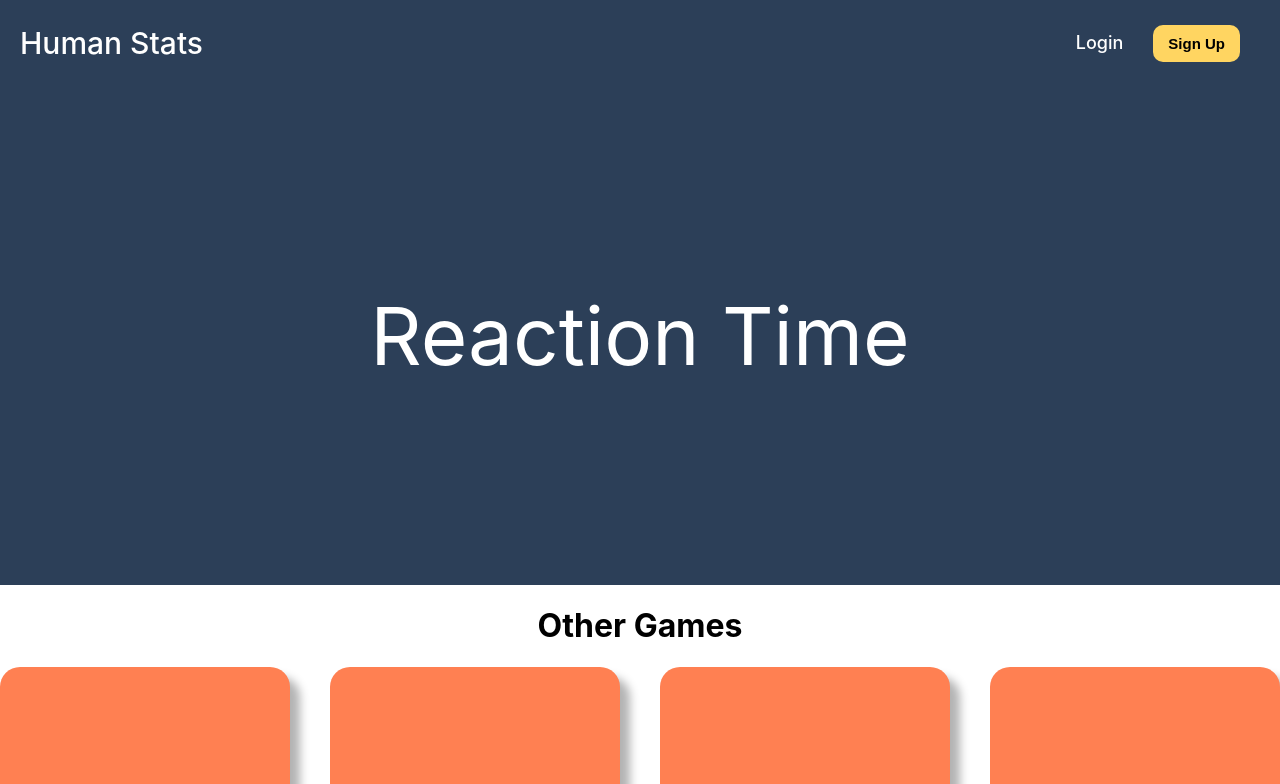
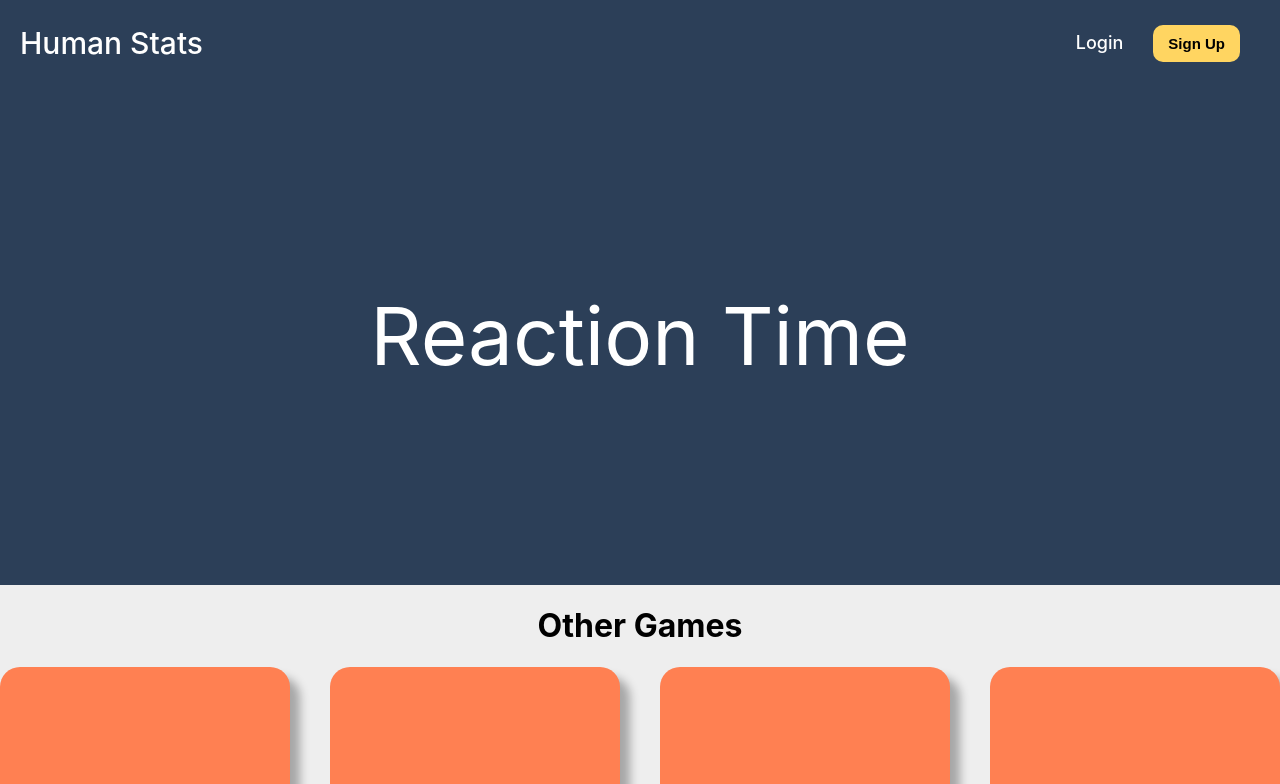
Before and after one commit to ji-hunc/HumanBenchmark, a React (Create React App) app in the folder front/: page / in a window 1280 px wide. Shown: the top 784 px of the page. Built offline with nearby package versions, Linux system fonts and the light colour scheme.

Commit message:
body background color 회색으로 변경

```diff
--- a/front/src/index.css
+++ b/front/src/index.css
@@ -5,6 +5,7 @@ body {
     sans-serif;
   -webkit-font-smoothing: antialiased;
   -moz-osx-font-smoothing: grayscale;
+  background-color: rgb(238, 238, 238);
 }
 
 code {
```
